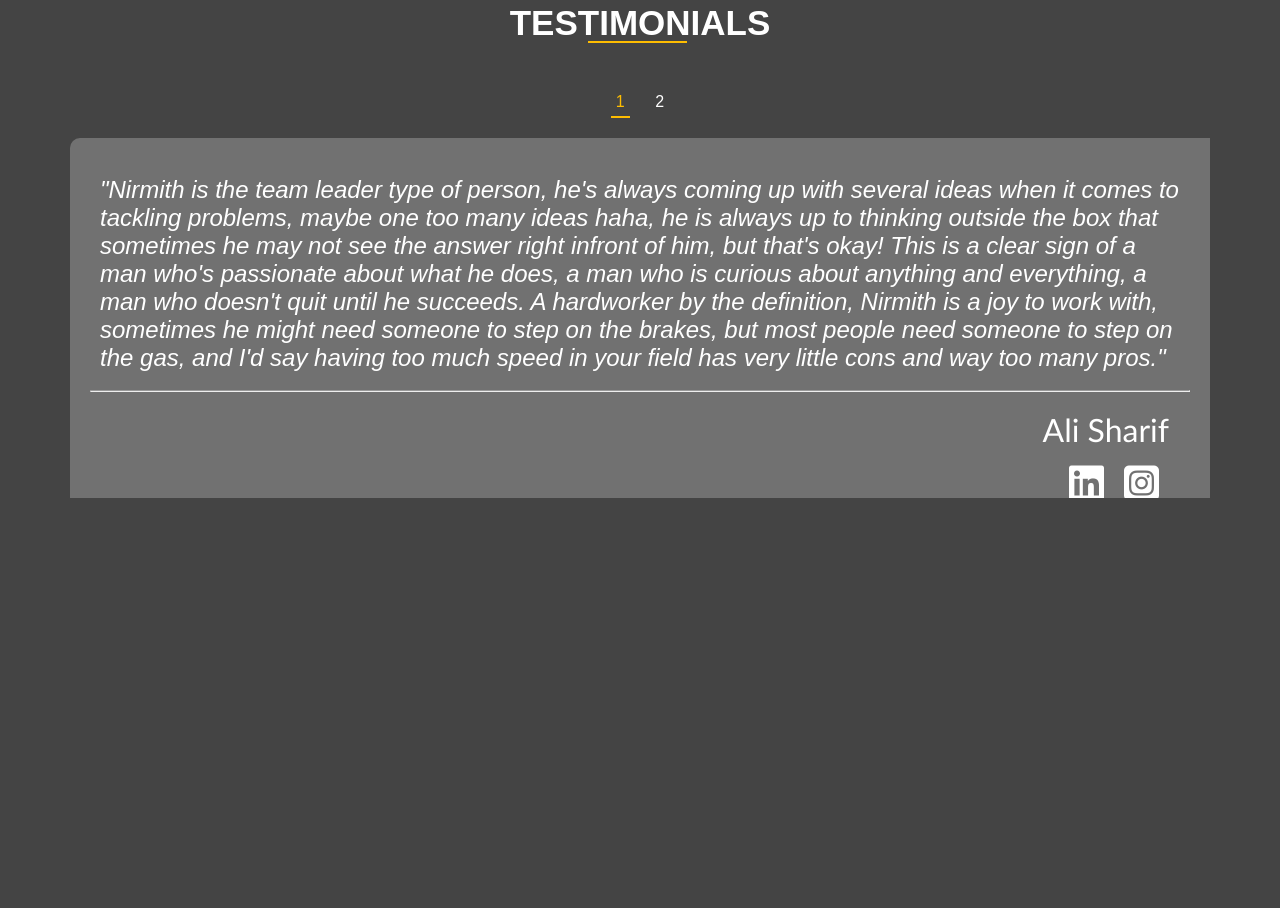
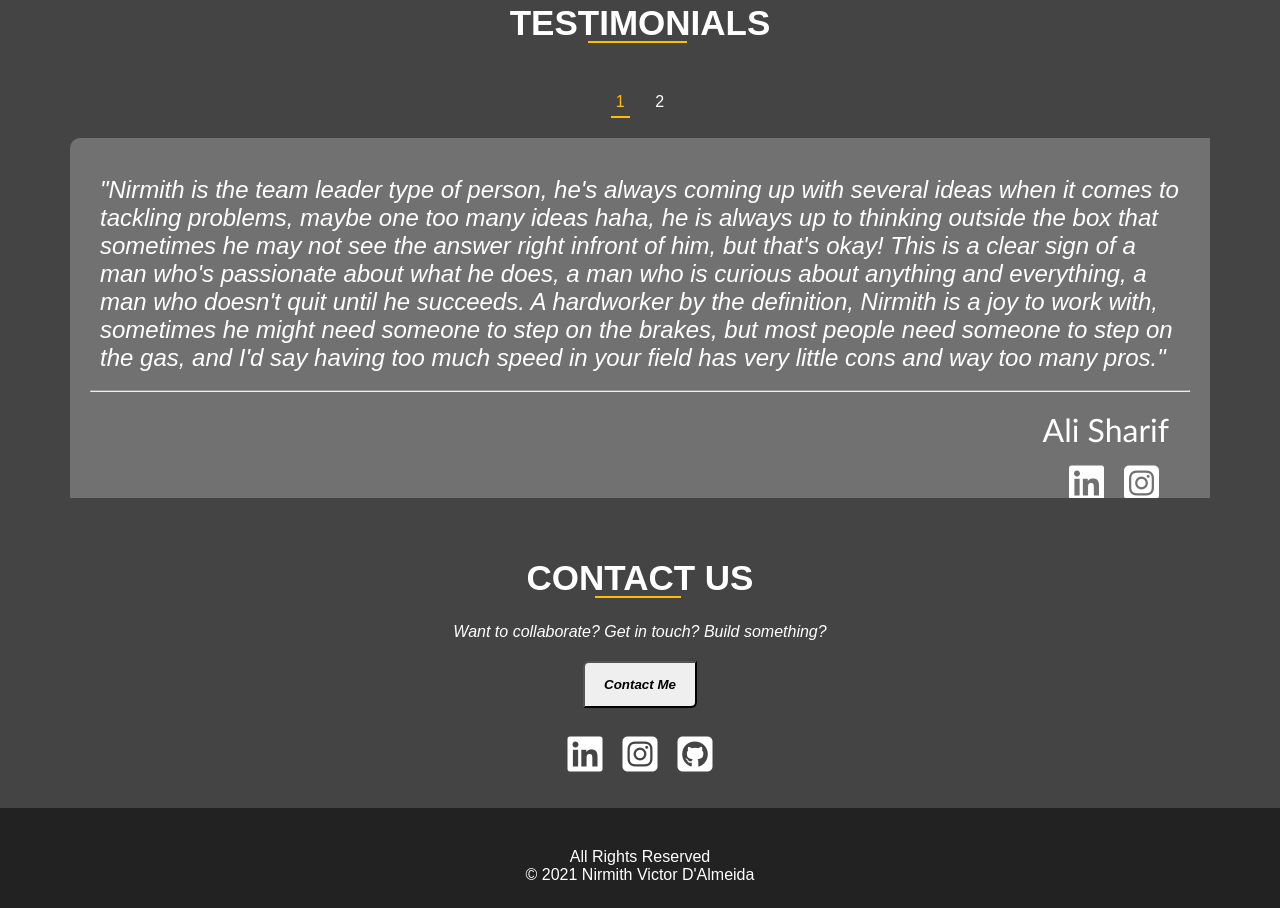
Before and after one commit to NirmithDev/Portfolio-Filter, a plain HTML site: page index.html in a window 1280 px wide. Shown: the part 850-1758 px from the top of the page. Before the commit the page ends 1378 px from the top, so only its background shows below. Drawn offline with Linux system fonts and the light colour scheme.

Commit message:
Add files via upload

```diff
--- a/index.html
+++ b/index.html
@@ -149,6 +149,49 @@
             </div>
         </div>
     </section>
+    <section class="contact">
+        <div class="container">
+            <div class="row">
+                <div class="section-title text-center">
+                    <h1>Contact Us</h1>
+                    <p style="padding: 20px;"><i>Want to collaborate? Get in touch? Build something?</i></p>
+                    <div style="width: 100%;display: flex;justify-content: center;">
+                        <a href="mailto:nirmithdalmeida@hotmail.com">
+                            <button class="cont" style="box-sizing: border-box;margin: 0;border-radius: 6px 0; transition: 1s; font-weight: bolder;">
+                                <p class="cont1"><i>Contact Me</i></p>
+                            </button>
+                        </a>
+                    </div>
+                </div>
+
+                <div style="width: 100%;display: flex;justify-content: center;">
+                    <div style="display: flex;font-size: 40px; padding-top: 5px;">
+                        <div style="padding-right: 20px;"><a href="https://www.linkedin.com/in/nirmith-dalmeida-81ab2418a" target="_blank" class="social1">
+                          <i class="fab fa-linkedin" style="color: white;"></i>
+                        </a></div>
+                        <div style="padding-right: 20px;">
+                            <a href="https://www.instagram.com/_jay_codes_" target="_blank" class="social1">
+                                <i class="fab fa-instagram-square" style="color: white;"></i>
+                            </a>
+                        </div>
+                        <div>
+                            <a href="https://github.com/NirmithVictor" target="_blank" class="social1">
+                                <i class="fab fa-github-square" style="color: white;"></i>
+                            </a>
+                        </div>
+                    </div>
+                </div>
+
+            </div>
+            <div>
+
+            </div>
+        </div>
+    </section>
+    <footer>
+        <p>All Rights Reserved</p>
+        <p>&#169; 2021 Nirmith Victor D'Almeida</p>
+    </footer>
 </body>
 <script src="script.js"></script>
 </html>
--- a/style.css
+++ b/style.css
@@ -18,10 +18,23 @@ body{
     flex-wrap: wrap;
 }
 
+.cont1{
+    margin: 13px;
+}
+.cont:hover{
+    background-color: #febd01;
+    color: white;
+    font-weight: bolder;
+}
 .section-title{
     flex: 0 0 100%;
     max-width: 100%;
     margin-bottom: 40px;
+}
+.contact .section-title{
+    flex: 0 0 100%;
+    max-width: 100%;
+    margin-bottom: 20px;
 }
 .section-title h1{
     display: inline-block;
@@ -47,10 +60,10 @@ body{
 .text-right{
     text-align: right!important;
 }
-.portfolio, .Testimonials{
+.portfolio, .Testimonials, .contact{
     padding: 30px 7px;
 }
-.portfolio .section-title h1:before,.Testimonials .section-title h1:before{
+.portfolio .section-title h1:before,.Testimonials .section-title h1:before, .contact .section-title h1:before {
     left: 30%;
 }
 .portfolio .filter-buttons, .Testimonials .filter-buttons{
@@ -166,5 +179,10 @@ body{
     }
 }
 
-
-/*REMOVE IF UNNECESSARY*/
+footer {
+    background-color: rgba(0,0,0,0.5);
+    color: white;
+    text-align: center;
+    padding: 40px;
+    max-height: 100px;
+}
```
